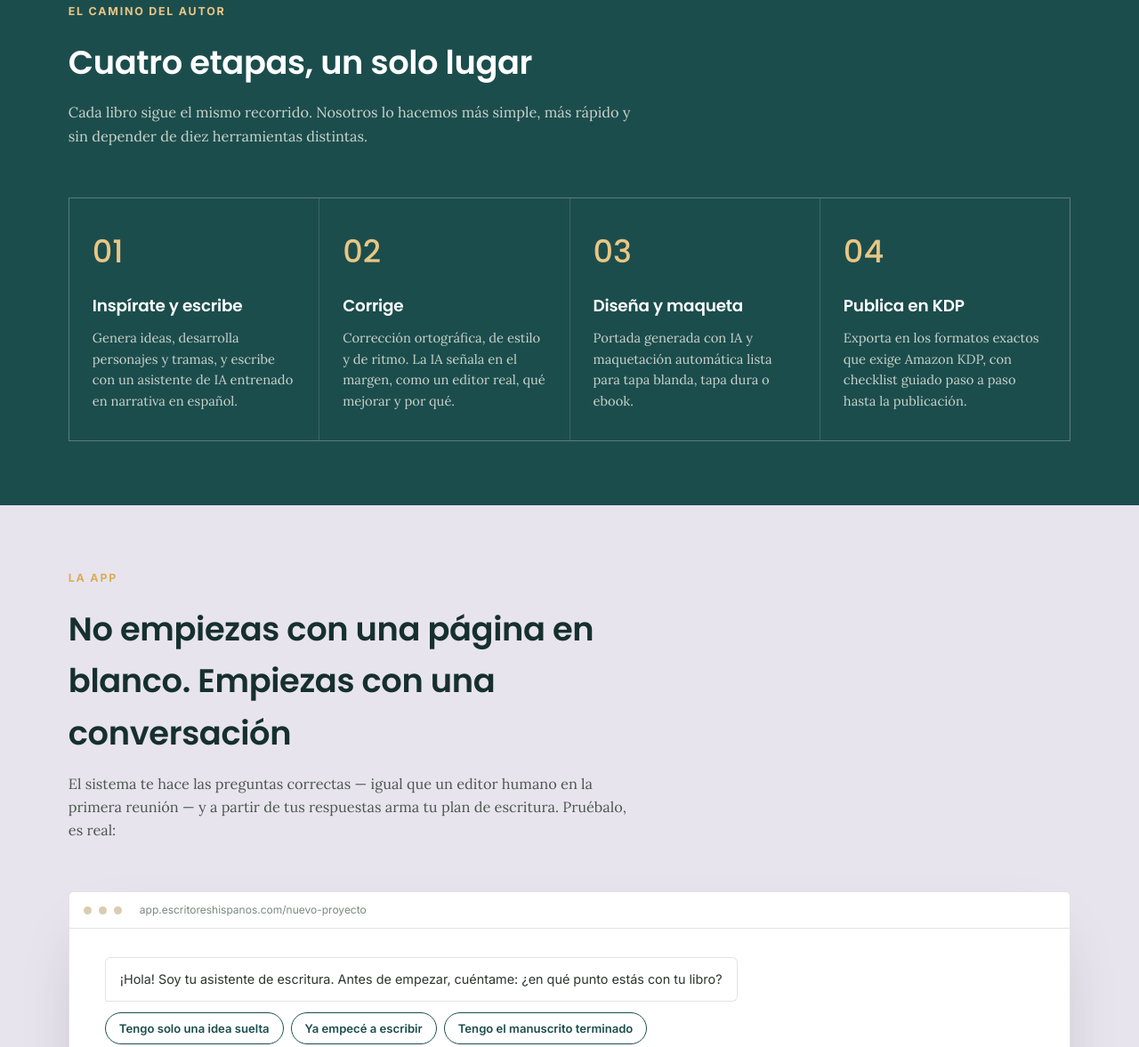
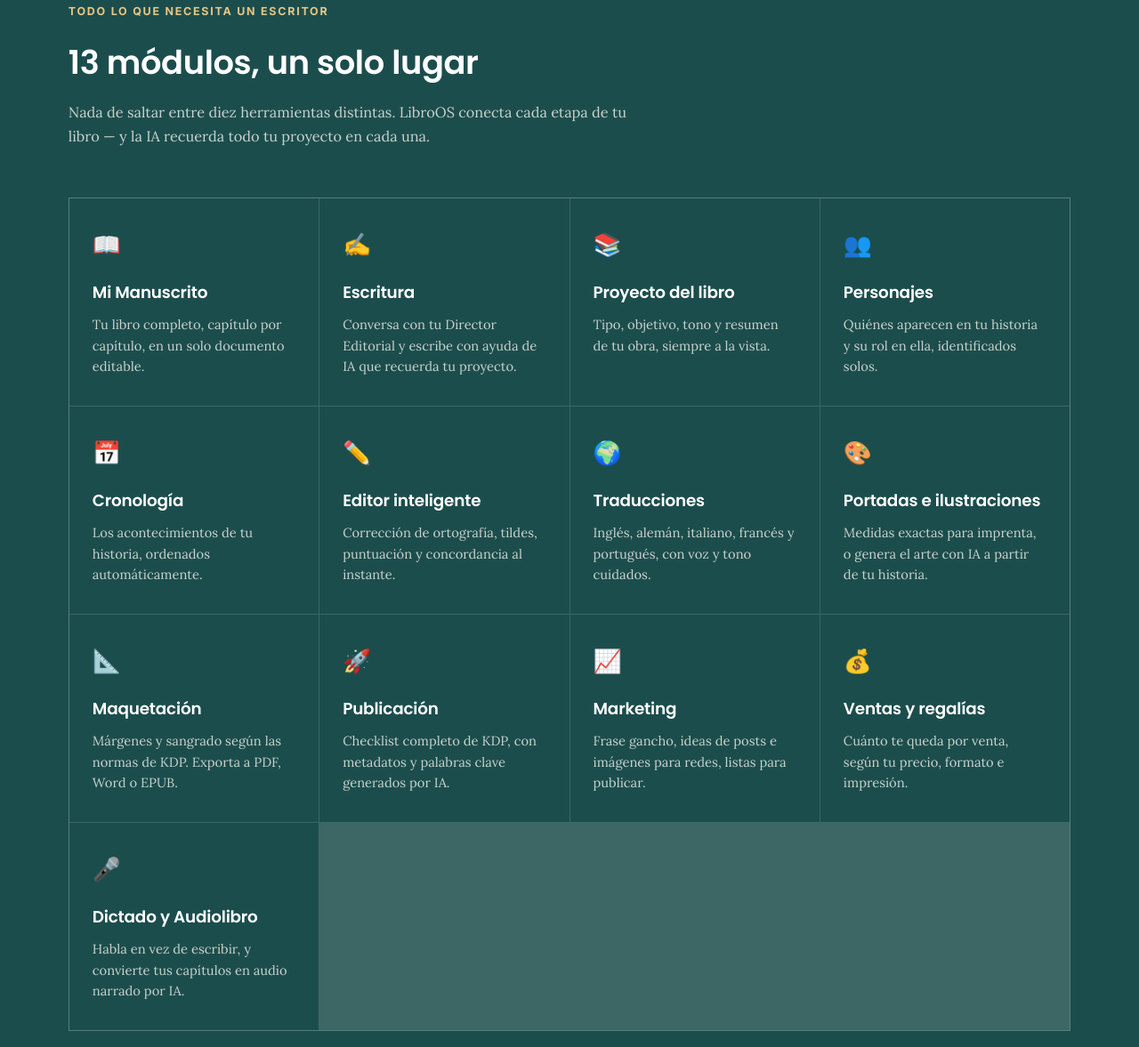
Before and after one commit to nespomilio/escritores-hispanos-app, a plain HTML site: page index.html in a window 1280 px wide. Shown: the part 817-1994 px from the top of the page at 89% size. Drawn offline with Linux system fonts and the light colour scheme.

Commit message:
Update index.html

```diff
--- a/index.html
+++ b/index.html
@@ -107,7 +107,7 @@
   .pipeline{ background:var(--verde); color:var(--papel-claro); }
   .pipeline .section-head p{ color:#c9d3cb; }
   .pipeline .eyebrow{ color:var(--oro-claro); }
-  .pasos{ display:grid; grid-template-columns:repeat(4,1fr); gap:1px; background:rgba(248,244,232,0.15); border:1px solid rgba(248,244,232,0.15); }
+  .pasos{ display:grid; grid-template-columns:repeat(auto-fill, minmax(230px, 1fr)); gap:1px; background:rgba(248,244,232,0.15); border:1px solid rgba(248,244,232,0.15); }
   .paso{ background:var(--verde); padding:32px 26px; }
   .paso .num{ font-family:'Poppins',sans-serif; font-size:2.2rem; color:var(--oro-claro); font-weight:500; display:block; margin-bottom:18px; }
   .paso h3{ font-size:1.15rem; margin-bottom:10px; color:var(--papel-claro); }
@@ -240,7 +240,6 @@
 
   @media(max-width:880px){
     .hero{ grid-template-columns:1fr; }
-    .pasos{ grid-template-columns:1fr 1fr; }
     .planes{ grid-template-columns:1fr; }
     .app-body{ grid-template-columns:1fr; }
     .app-editor{ border-right:none; border-bottom:1px solid var(--linea); }
@@ -288,30 +287,75 @@
 <section class="pipeline" id="proceso">
   <div class="wrap">
     <div class="section-head">
-      <span class="eyebrow u">El camino del autor</span>
-      <h2>Cuatro etapas, un solo lugar</h2>
-      <p>Cada libro sigue el mismo recorrido. Nosotros lo hacemos más simple, más rápido y sin depender de diez herramientas distintas.</p>
+      <span class="eyebrow u">Todo lo que necesita un escritor</span>
+      <h2>13 módulos, un solo lugar</h2>
+      <p>Nada de saltar entre diez herramientas distintas. LibroOS conecta cada etapa de tu libro — y la IA recuerda todo tu proyecto en cada una.</p>
     </div>
     <div class="pasos">
       <div class="paso">
-        <span class="num">01</span>
-        <h3>Inspírate y escribe</h3>
-        <p>Genera ideas, desarrolla personajes y tramas, y escribe con un asistente de IA entrenado en narrativa en español.</p>
+        <span class="num" style="font-size:1.6rem;">📖</span>
+        <h3>Mi Manuscrito</h3>
+        <p>Tu libro completo, capítulo por capítulo, en un solo documento editable.</p>
       </div>
       <div class="paso">
-        <span class="num">02</span>
-        <h3>Corrige</h3>
-        <p>Corrección ortográfica, de estilo y de ritmo. La IA señala en el margen, como un editor real, qué mejorar y por qué.</p>
+        <span class="num" style="font-size:1.6rem;">✍️</span>
+        <h3>Escritura</h3>
+        <p>Conversa con tu Director Editorial y escribe con ayuda de IA que recuerda tu proyecto.</p>
       </div>
       <div class="paso">
-        <span class="num">03</span>
-        <h3>Diseña y maqueta</h3>
-        <p>Portada generada con IA y maquetación automática lista para tapa blanda, tapa dura o ebook.</p>
+        <span class="num" style="font-size:1.6rem;">📚</span>
+        <h3>Proyecto del libro</h3>
+        <p>Tipo, objetivo, tono y resumen de tu obra, siempre a la vista.</p>
       </div>
       <div class="paso">
-        <span class="num">04</span>
-        <h3>Publica en KDP</h3>
-        <p>Exporta en los formatos exactos que exige Amazon KDP, con checklist guiado paso a paso hasta la publicación.</p>
+        <span class="num" style="font-size:1.6rem;">👥</span>
+        <h3>Personajes</h3>
+        <p>Quiénes aparecen en tu historia y su rol en ella, identificados solos.</p>
+      </div>
+      <div class="paso">
+        <span class="num" style="font-size:1.6rem;">📅</span>
+        <h3>Cronología</h3>
+        <p>Los acontecimientos de tu historia, ordenados automáticamente.</p>
+      </div>
+      <div class="paso">
+        <span class="num" style="font-size:1.6rem;">✏️</span>
+        <h3>Editor inteligente</h3>
+        <p>Corrección de ortografía, tildes, puntuación y concordancia al instante.</p>
+      </div>
+      <div class="paso">
+        <span class="num" style="font-size:1.6rem;">🌍</span>
+        <h3>Traducciones</h3>
+        <p>Inglés, alemán, italiano, francés y portugués, con voz y tono cuidados.</p>
+      </div>
+      <div class="paso">
+        <span class="num" style="font-size:1.6rem;">🎨</span>
+        <h3>Portadas e ilustraciones</h3>
+        <p>Medidas exactas para imprenta, o genera el arte con IA a partir de tu historia.</p>
+      </div>
+      <div class="paso">
+        <span class="num" style="font-size:1.6rem;">📐</span>
+        <h3>Maquetación</h3>
+        <p>Márgenes y sangrado según las normas de KDP. Exporta a PDF, Word o EPUB.</p>
+      </div>
+      <div class="paso">
+        <span class="num" style="font-size:1.6rem;">🚀</span>
+        <h3>Publicación</h3>
+        <p>Checklist completo de KDP, con metadatos y palabras clave generados por IA.</p>
+      </div>
+      <div class="paso">
+        <span class="num" style="font-size:1.6rem;">📈</span>
+        <h3>Marketing</h3>
+        <p>Frase gancho, ideas de posts e imágenes para redes, listas para publicar.</p>
+      </div>
+      <div class="paso">
+        <span class="num" style="font-size:1.6rem;">💰</span>
+        <h3>Ventas y regalías</h3>
+        <p>Cuánto te queda por venta, según tu precio, formato e impresión.</p>
+      </div>
+      <div class="paso">
+        <span class="num" style="font-size:1.6rem;">🎤</span>
+        <h3>Dictado y Audiolibro</h3>
+        <p>Habla en vez de escribir, y convierte tus capítulos en audio narrado por IA.</p>
       </div>
     </div>
   </div>
@@ -408,24 +452,22 @@
       <div class="servicios-lista">
         <div class="servicio-item">
           <div><h4>Diseño de portada profesional</h4><p class="u">Portada hecha por un diseñador, no solo generada por IA. 2 rondas de ajustes incluidas.</p></div>
-          <div class="servicio-precio u">€69<br><span style="font-size:0.68rem; font-weight:400; color:#8a8478;">base €57,98 sin IVA</span></div>
+          <div class="servicio-precio u">€59</div>
         </div>
         <div class="servicio-item">
           <div><h4>Maquetación editorial completa</h4><p class="u">Interior del libro maquetado a mano para tapa blanda y tapa dura, listo para imprimir.</p></div>
-          <div class="servicio-precio u">€99<br><span style="font-size:0.68rem; font-weight:400; color:#8a8478;">base €83,19 sin IVA</span></div>
+          <div class="servicio-precio u">€89</div>
         </div>
         <div class="servicio-item">
           <div><h4>Corrección profesional humana</h4><p class="u">Un corrector de estilo revisa el manuscrito completo tras el paso de la IA.</p></div>
-          <div class="servicio-precio u">€0,007 / palabra<br><span style="font-size:0.68rem; font-weight:400; color:#8a8478;">base €0,00588 sin IVA</span></div>
+          <div class="servicio-precio u">€0,006 / palabra</div>
         </div>
         <div class="servicio-item">
           <div><h4>Publicación asistida en KDP</h4><p class="u">Te acompañamos en videollamada mientras publicas tu libro en Amazon por primera vez.</p></div>
-          <div class="servicio-precio u">€39 / sesión<br><span style="font-size:0.68rem; font-weight:400; color:#8a8478;">base €32,77 sin IVA</span></div>
+          <div class="servicio-precio u">€35 / sesión</div>
         </div>
       </div>
     </div>
-
-    <p style="font-size:0.72rem; color:#8a8478; text-align:center; margin-top:14px;">Precios finales, IVA del 19% incluido conforme a la legislación alemana.</p>
   </div>
 </section>
 
```
